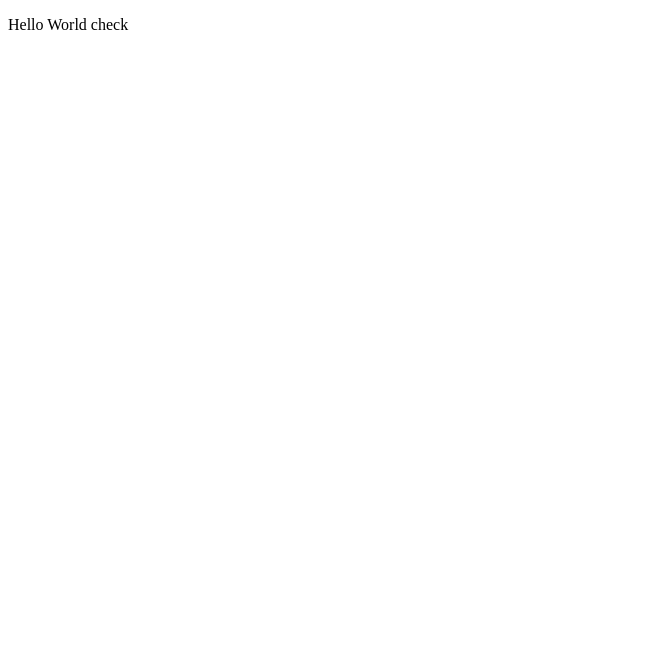
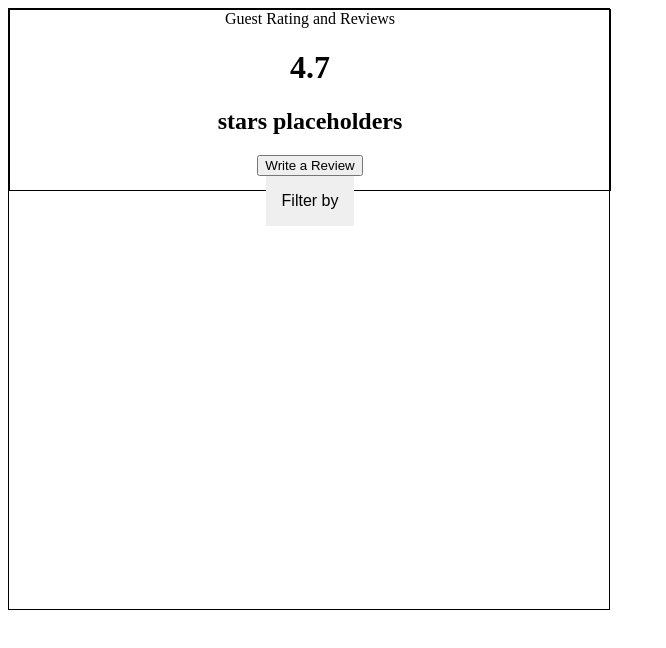
Before and after one commit to sdc-targetbestbois/product-reviews, a React app: page / in a window 1280 px wide. Shown: the top 648 px of the page, without its empty margins (0-666 px from the left). Built offline with nearby package versions, Linux system fonts and the light colour scheme.

Commit message:
Begin adding basic functionality: star and header component

```diff
--- a/package.json
+++ b/package.json
@@ -25,6 +25,7 @@
     "webpack-dev-server": "^3.1.10"
   },
   "dependencies": {
+    "mysql": "^2.18.1",
     "react": "^16.6.0",
     "react-dom": "^16.6.0"
   }
--- a/src/components/App.js
+++ b/src/components/App.js
@@ -1,4 +1,5 @@
 import React, { Component } from "react";
+import Header from "./Header.js"
 
 export default class App extends Component {
   constructor() {
@@ -9,8 +10,8 @@ export default class App extends Component {
   }
   render() {
     return (
-      <div>
-        <p>{this.state.message}</p>
+      <div class="mainContainer">
+        <Header />
       </div>
     );
   }
--- /dev/null
+++ b/src/components/Header.js
@@ -0,0 +1,32 @@
+import React from 'react';
+import css from "../styles/header.css";
+import Stars from "./Stars.js"
+
+const Header = (props) => {
+  return (
+    <div class="header">
+      Guest Rating and Reviews
+    <h1> 4.7 </h1>
+    <Stars />
+    <div>
+      <button> Write a Review</button>
+    </div>
+      <div class="dropdown">
+        <button class="dropbtn">Filter by</button>
+        <div></div>
+          <div class="dropdown-content">
+            <a href="#">All ratings</a>
+            <a href="#">5 stars</a>
+            <a href="#">4 stars</a>
+            <a href="#">3 stars</a>
+            <a href="#">2 stars</a>
+            <a href="#">1 stars</a>
+
+          </div>
+      </div>
+
+    </div>
+  )
+}
+
+export default Header;
--- /dev/null
+++ b/src/components/Stars.js
@@ -0,0 +1,13 @@
+import React from "react";
+
+
+const Stars = (props) => {
+  return (
+    <div>
+      <h2>stars placeholders </h2>
+    </div>
+
+  )
+}
+
+export default Stars;
--- a/src/index.html
+++ b/src/index.html
@@ -7,6 +7,6 @@
     <title>Document</title>
   </head>
   <body>
-    <div id="root"></div>
+      <div id="root"></div>
   </body>
 </html>
--- /dev/null
+++ b/src/styles/header.css
@@ -0,0 +1,52 @@
+.header {
+  border: 1px solid black ;
+  width: 100%;
+  height: 30%;
+  text-align: center;
+}
+
+/* Style The Dropdown Button */
+.dropbtn {
+  color: black;
+  padding: 16px;
+  font-size: 16px;
+  border: none;
+  cursor: pointer;
+}
+
+/* The container <div> - needed to position the dropdown content */
+.dropdown {
+  position: relative;
+  display: inline-block;
+}
+
+/* Dropdown Content (Hidden by Default) */
+.dropdown-content {
+  display: none;
+  position: absolute;
+  background-color: #f9f9f9;
+  min-width: 160px;
+  box-shadow: 0px 8px 16px 0px rgba(0,0,0,0.2);
+  z-index: 1;
+}
+
+/* Links inside the dropdown */
+.dropdown-content a {
+  color: black;
+  padding: 12px 16px;
+  text-decoration: none;
+  display: block;
+}
+
+/* Change color of dropdown links on hover */
+.dropdown-content a:hover {background-color: #f1f1f1}
+
+/* Show the dropdown menu on hover */
+.dropdown:hover .dropdown-content {
+  display: block;
+}
+
+/* Change the background color of the dropdown button when the dropdown content is shown */
+.dropdown:hover .dropbtn {
+  background-color: #3e8e41;
+}
--- a/src/styles/main.css
+++ b/src/styles/main.css
@@ -0,0 +1,5 @@
+.mainContainer {
+  border: 1px solid black ;
+  width: 600px;
+  height: 600px;
+}
--- a/webpack.config.js
+++ b/webpack.config.js
@@ -37,7 +37,7 @@ module.exports = {
   plugins: [
     new HtmlWebPackPlugin({
       template: "./src/index.html",
-      filename: "./index.html"
+      filename: "index.html"
     }),
     new MiniCssExtractPlugin({
       filename: "[name].css",
```
Also changed, not shown: queries.js (added, +12 -0 lines), server.js (added, +17 -0 lines), 2 other files (tests, documents, lock files or other folders).
